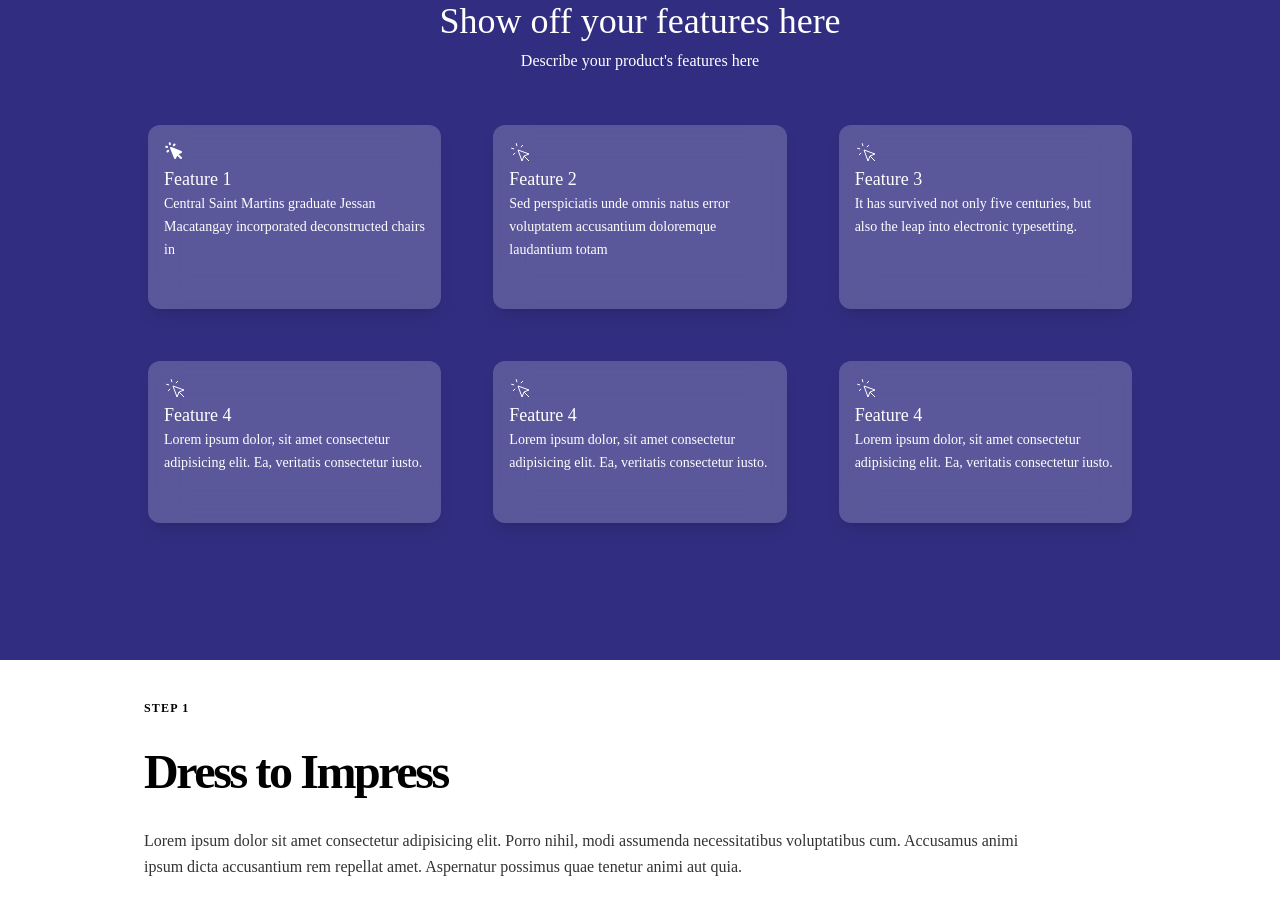
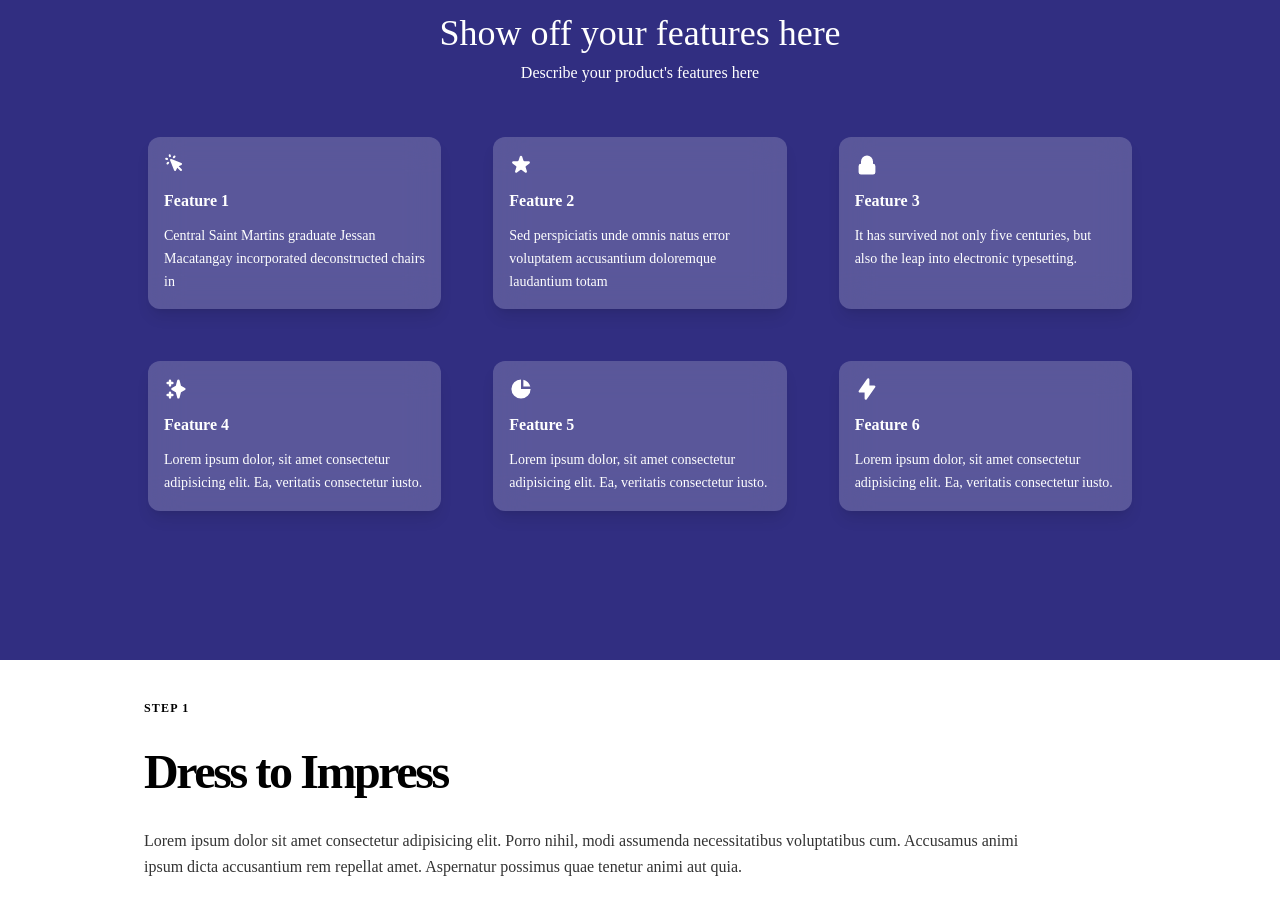
Before and after one commit to synerjay/landing-page-template-nextjs, a Next.js app: page / in a window 1280 px wide. Shown: the part 1740-2650 px from the top of the page. Built offline with nearby package versions, Linux system fonts and the light colour scheme.

Commit message:
added icons to features page

```diff
--- a/comps/Feature.js
+++ b/comps/Feature.js
@@ -6,13 +6,13 @@ const FeatureBox = (props) => {
     <div className='w-auto h-auto grid grid-cols-3 gap-1 pt-5 px-28'>
       {props.features.map((feature, key) => (
         <GlassCard key={key}>
-          <div className='lg:flex-grow w-auto flex flex-col md:items-start md:text-left items-center text-center p-4'>
+          <div className='lg:flex-grow w-auto flex flex-col gap-y-3 md:items-start md:text-left items-center text-center p-4'>
             <div
               className='h-6 w-6'
               dangerouslySetInnerHTML={{ __html: feature.svg }}
             />
-            <h1 className='text-lg font-medium text-white '>{feature.title}</h1>
-            <p className='mb-8 text-white leading-relaxed text-sm'>
+            <h1 className='text-md font-bold text-white '>{feature.title}</h1>
+            <p className='mb-0 text-white leading-relaxed text-sm'>
               {feature.desc}
             </p>
           </div>
@@ -33,36 +33,36 @@ const Feature = () => {
     },
     {
       id: 2,
-      svg: '<svg xmlns="http://www.w3.org/2000/svg" className="h-6 w-6" fill="none" viewBox="0 0 24 24" stroke="currentColor"><path strokeLinecap="round" strokeLinejoin="round" strokeWidth={2} d="M15 15l-2 5L9 9l11 4-5 2zm0 0l5 5M7.188 2.239l.777 2.897M5.136 7.965l-2.898-.777M13.95 4.05l-2.122 2.122m-5.657 5.656l-2.12 2.122" /></svg>',
+      svg: '<svg xmlns="http://www.w3.org/2000/svg" className="h-5 w-5" viewBox="0 0 20 20" fill="currentColor"><path d="M9.049 2.927c.3-.921 1.603-.921 1.902 0l1.07 3.292a1 1 0 00.95.69h3.462c.969 0 1.371 1.24.588 1.81l-2.8 2.034a1 1 0 00-.364 1.118l1.07 3.292c.3.921-.755 1.688-1.54 1.118l-2.8-2.034a1 1 0 00-1.175 0l-2.8 2.034c-.784.57-1.838-.197-1.539-1.118l1.07-3.292a1 1 0 00-.364-1.118L2.98 8.72c-.783-.57-.38-1.81.588-1.81h3.461a1 1 0 00.951-.69l1.07-3.292z" /></svg>',
       title: 'Feature 2',
       desc: 'Sed perspiciatis unde omnis natus error voluptatem accusantium doloremque laudantium totam',
       link: '/',
     },
     {
       id: 3,
-      svg: '<svg xmlns="http://www.w3.org/2000/svg" className="h-6 w-6" fill="none" viewBox="0 0 24 24" stroke="currentColor"><path strokeLinecap="round" strokeLinejoin="round" strokeWidth={2} d="M15 15l-2 5L9 9l11 4-5 2zm0 0l5 5M7.188 2.239l.777 2.897M5.136 7.965l-2.898-.777M13.95 4.05l-2.122 2.122m-5.657 5.656l-2.12 2.122" /></svg>',
+      svg: '<svg xmlns="http://www.w3.org/2000/svg" className="h-5 w-5" viewBox="0 0 20 20" fill="currentColor"><path fillRule="evenodd" d="M5 9V7a5 5 0 0110 0v2a2 2 0 012 2v5a2 2 0 01-2 2H5a2 2 0 01-2-2v-5a2 2 0 012-2zm8-2v2H7V7a3 3 0 016 0z" clipRule="evenodd" /></svg>',
       title: 'Feature 3',
       desc: 'It has survived not only five centuries, but also the leap into electronic typesetting.',
       link: '/',
     },
     {
       id: 4,
-      svg: '<svg xmlns="http://www.w3.org/2000/svg" className="h-6 w-6" fill="none" viewBox="0 0 24 24" stroke="currentColor"><path strokeLinecap="round" strokeLinejoin="round" strokeWidth={2} d="M15 15l-2 5L9 9l11 4-5 2zm0 0l5 5M7.188 2.239l.777 2.897M5.136 7.965l-2.898-.777M13.95 4.05l-2.122 2.122m-5.657 5.656l-2.12 2.122" /></svg>',
+      svg: '<svg xmlns="http://www.w3.org/2000/svg" className="h-5 w-5" viewBox="0 0 20 20" fill="currentColor"><path fillRule="evenodd" d="M5 2a1 1 0 011 1v1h1a1 1 0 010 2H6v1a1 1 0 01-2 0V6H3a1 1 0 010-2h1V3a1 1 0 011-1zm0 10a1 1 0 011 1v1h1a1 1 0 110 2H6v1a1 1 0 11-2 0v-1H3a1 1 0 110-2h1v-1a1 1 0 011-1zM12 2a1 1 0 01.967.744L14.146 7.2 17.5 9.134a1 1 0 010 1.732l-3.354 1.935-1.18 4.455a1 1 0 01-1.933 0L9.854 12.8 6.5 10.866a1 1 0 010-1.732l3.354-1.935 1.18-4.455A1 1 0 0112 2z" clipRule="evenodd" /></svg>',
       title: 'Feature 4',
       desc: 'Lorem ipsum dolor, sit amet consectetur adipisicing elit. Ea, veritatis consectetur iusto.',
       link: '/',
     },
     {
       id: 5,
-      svg: '<svg xmlns="http://www.w3.org/2000/svg" className="h-6 w-6" fill="none" viewBox="0 0 24 24" stroke="currentColor"><path strokeLinecap="round" strokeLinejoin="round" strokeWidth={2} d="M15 15l-2 5L9 9l11 4-5 2zm0 0l5 5M7.188 2.239l.777 2.897M5.136 7.965l-2.898-.777M13.95 4.05l-2.122 2.122m-5.657 5.656l-2.12 2.122" /></svg>',
-      title: 'Feature 4',
+      svg: '<svg xmlns="http://www.w3.org/2000/svg" className="h-5 w-5" viewBox="0 0 20 20" fill="currentColor"><path d="M2 10a8 8 0 018-8v8h8a8 8 0 11-16 0z" /><path d="M12 2.252A8.014 8.014 0 0117.748 8H12V2.252z" /></svg>',
+      title: 'Feature 5',
       desc: 'Lorem ipsum dolor, sit amet consectetur adipisicing elit. Ea, veritatis consectetur iusto.',
       link: '/',
     },
     {
       id: 6,
-      svg: '<svg xmlns="http://www.w3.org/2000/svg" className="h-6 w-6" fill="none" viewBox="0 0 24 24" stroke="currentColor"><path strokeLinecap="round" strokeLinejoin="round" strokeWidth={2} d="M15 15l-2 5L9 9l11 4-5 2zm0 0l5 5M7.188 2.239l.777 2.897M5.136 7.965l-2.898-.777M13.95 4.05l-2.122 2.122m-5.657 5.656l-2.12 2.122" /></svg>',
-      title: 'Feature 4',
+      svg: '<svg xmlns="http://www.w3.org/2000/svg" className="h-5 w-5" viewBox="0 0 20 20" fill="currentColor"><path fillRule="evenodd" d="M11.3 1.046A1 1 0 0112 2v5h4a1 1 0 01.82 1.573l-7 10A1 1 0 018 18v-5H4a1 1 0 01-.82-1.573l7-10a1 1 0 011.12-.38z" clipRule="evenodd" /></svg>',
+      title: 'Feature 6',
       desc: 'Lorem ipsum dolor, sit amet consectetur adipisicing elit. Ea, veritatis consectetur iusto.',
       link: '/',
     },
```
